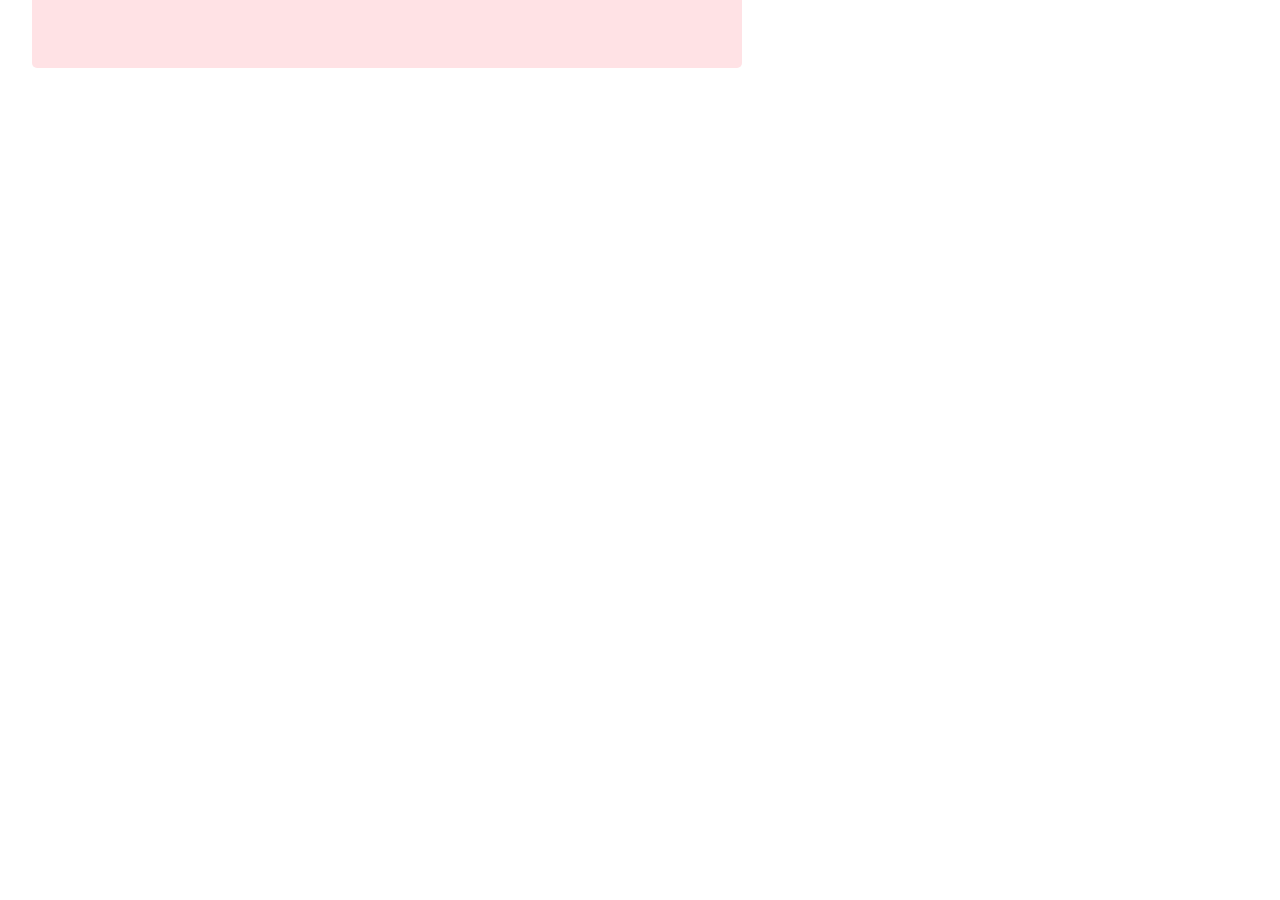
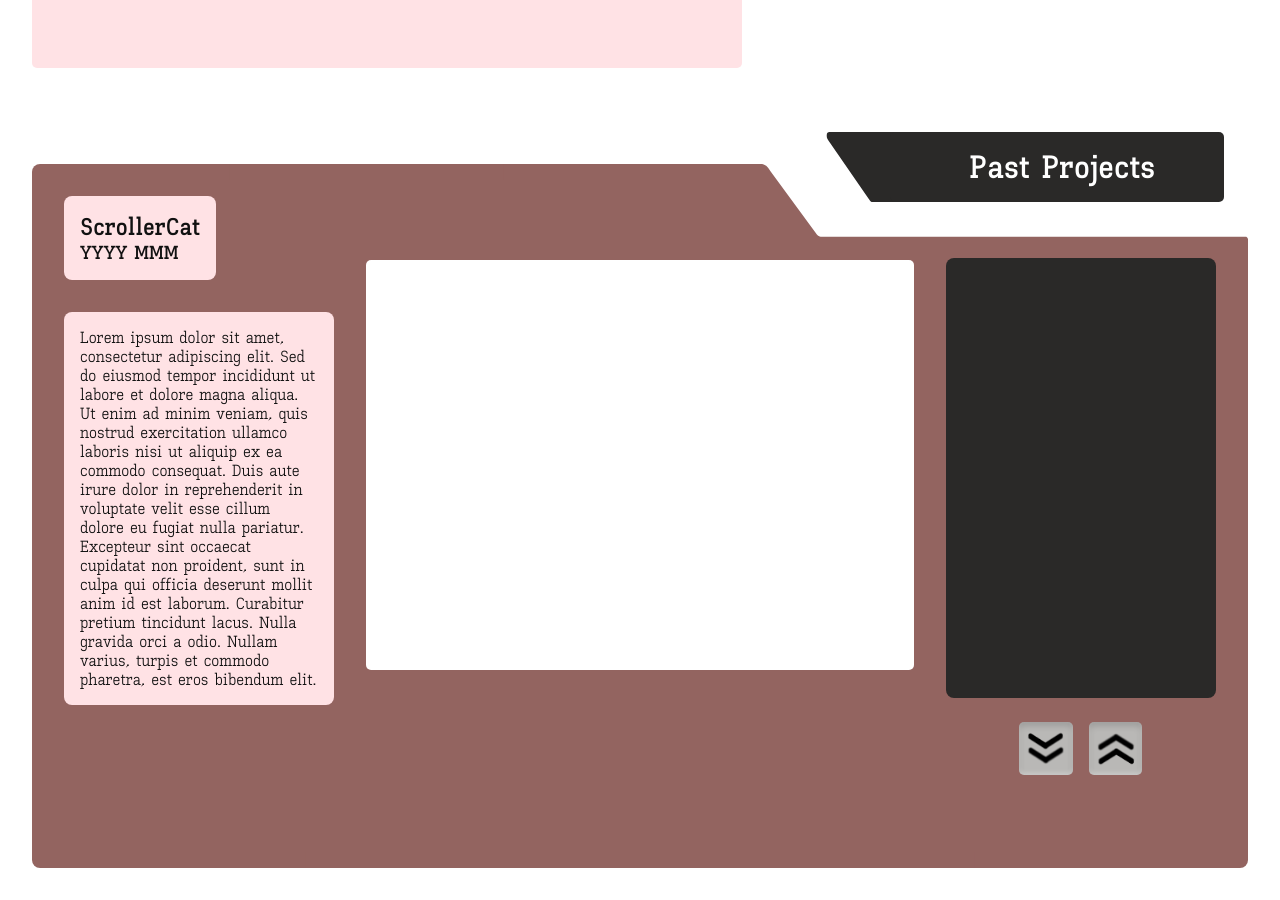
Before and after one commit to JLobbes/my-portfolio, a Next.js app: page / in a window 1280 px wide. Shown: the part 1500-2400 px from the top of the page. Before the commit the page ends 1600 px from the top, so only its background shows below. Built offline with nearby package versions, Linux system fonts and the light colour scheme.

Commit message:
ADD: <PastWorkPokedex /> component, rought cut

```diff
--- a/src/app/page.js
+++ b/src/app/page.js
@@ -4,6 +4,7 @@ import styles from "../styles/page.module.css";
 import Navbar from "../components/Navbar";
 import Hero from "../components/Hero";
 import Skills from "../components/Skills"
+import PastWorkPokedex from "@/components/PastWorkPokedex";
 
 export default function Home() {
   return (
@@ -12,6 +13,7 @@ export default function Home() {
       <main className={styles.main}>
         <Hero />
         <Skills />
+        <PastWorkPokedex />
       </main>
     </div>
   );
--- a/src/components/Hero.js
+++ b/src/components/Hero.js
@@ -7,7 +7,7 @@ export default function Hero() {
     <div className={styles.hero}>
       <div className={styles.nameCardContainer}>
         <div className={styles['hero-logo']}>
-          <img src='/hero_logo.png' />
+          <img src='/images/hero_logo.png' />
         </div>
         <div className={styles.nameCard} >
           <h1>Jared Lobbestael</h1>
--- /dev/null
+++ b/src/components/PastWorkPokedex.js
@@ -0,0 +1,89 @@
+// src/components/PastWorkPokedex.js
+
+"use client"
+
+import { useState } from 'react';
+import styles from '../styles/PastWorkPokedex.module.css';
+
+export default function PastWorkPokedex() {
+  return (
+    <div className={styles.pokedex}>
+
+      <div className={`${styles.panel} ${styles['left-panel']}`}>
+        <div className={`${styles['project-title-block']}`} >
+          <h2 className={`${styles['project-title']}`}>ScrollerCat</h2>
+          <h3 className={`${styles['project-date']}`}>YYYY MMM</h3>
+        </div>
+
+        <div className={`${styles['project-description-block']}`} >
+          <span className={`${styles['project-title']}`}>
+            Lorem ipsum dolor sit amet, consectetur adipiscing elit. Sed do eiusmod tempor incididunt ut labore et dolore magna aliqua. Ut enim ad minim veniam, quis nostrud exercitation ullamco laboris nisi ut aliquip ex ea commodo consequat. Duis aute irure dolor in reprehenderit in voluptate velit esse cillum dolore eu fugiat nulla pariatur. Excepteur sint occaecat cupidatat non proident, sunt in culpa qui officia deserunt mollit anim id est laborum. Curabitur pretium tincidunt lacus. Nulla gravida orci a odio. Nullam varius, turpis et commodo pharetra, est eros bibendum elit.
+          </span>
+        </div>
+
+      </div>
+
+      <div className={`${styles.panel} ${styles['center-panel']}`}>
+        <div className={`${styles['panel-join-mask-top']}`}></div>
+        <div className={`${styles['hidden-spacer']}`}></div>
+        <div className={`${styles['tv-screen']}`}></div>
+      </div>
+
+      <div className={`${styles.panel} ${styles['right-panel']}`}>
+        <div className={`${styles['sectionHeading-cutOut']}`}>
+          <svg viewBox="-7 0 456.9 55" preserveAspectRatio="none" className={styles['cutOut-polygon']}>
+            <path d="
+                 M 2 6
+                 C-2 2-2 1-7 0
+                 L 447 0
+                 C 449 0 450 1 450 3
+                 L 450 55
+                 C 450 51 449 50 447 50
+                 L 48 50
+                 C 46 50 45 49 43 47
+                 Z
+                  "
+                  className={styles.path}
+            />
+          </svg>
+
+          <div className={styles['sectionHeading-wrapper']} >
+            <svg viewBox="0 0 200 50" preserveAspectRatio="none" className={styles['attached-polygon']}>
+              <path d="
+                      M 2 6
+                      C -2 2 1 0 3 0
+                      L 197 0
+                      C 199 0 200 1 200 3
+                      L 200 47
+                      C 200 49 199 50 197 50
+                      L 48 50
+                      C 46 50 45 49 43 47
+                      Z
+                    "
+                    className={styles.path}
+              />
+            </svg>
+            <h1 className={styles.sectionHeading}>Past Projects</h1>
+          </div>
+        </div>
+
+        <div className={`${styles['project-list-wrapper']}`}>
+          <div className={`${styles['project-list']}`}>
+            {/* projects go here */}
+          </div>
+
+          <div className={`${styles['button-container']}`}>
+            <button className={`${styles.button} ${styles['up-button']}`}>
+              <img className={`${styles.img}`} src="images/downward_caret_double_icon.png" />
+            </button>
+            <button className={`${styles.button} ${styles['down-button']}`}>
+              <img className={`${styles.img}`} src="images/downward_caret_double_icon.png" />
+            </button>
+          </div>
+        </div>
+      </div>
+
+      <div className={`${styles['panel-join-mask-bottom']}`}></div>
+    </div>
+  );
+}
--- /dev/null
+++ b/src/styles/PastWorkPokedex.module.css
@@ -0,0 +1,182 @@
+/* src/styles/PastWorkPokedex.css */
+
+.pokedex {
+  position: relative;
+  display: flex;
+  align-items: flex-end;
+  flex-direction: row;
+  height: calc(100vh - 4em);
+  width: auto;
+  margin: 2em 2em 2em 2em;
+  background-color: var(--backgrounds);
+}
+
+.panel {
+  display: flex;
+  flex-direction: column;
+  height: calc(100% - 2em);
+  width: calc(27.5%);
+  border-radius: 8px;
+  background-color: var(--dark-pink);
+}
+
+.panel.left-panel {
+  display: flex;
+  align-items: left;
+}
+
+.project-title-block {
+  display: flex;
+  flex-direction: column;
+  width: fit-content;
+  margin: 2em 0 0 2em;
+  padding: 0 2em 0 2em;
+  border-radius: 8px;
+  padding: 1em;
+  background-color: var(--light-pink);
+}
+
+.project-description-block {
+  display: flex;
+  flex-direction: row;
+  width: calc(100% - 4em);
+  margin: 2em 0 0 2em;
+  border-radius: 8px;
+  padding: 1em;
+  background-color: var(--light-pink);
+}
+
+.panel.center-panel {
+  justify-content: flex-start;
+  width: 45%;
+}
+
+.hidden-spacer {
+  width: 100%;
+  height: 4em;
+}
+
+.tv-screen {
+  width: calc(100%);
+  aspect-ratio: 4 / 3;
+  margin: 1em 0em 1em 0em;
+  border-radius: 5px;
+  background-color: var(--background);
+}
+
+.panel-join-mask-top {
+  height: 1em;
+  width: 50%;
+  transform: translate(-50%);
+  background-color: var(--dark-pink);
+  z-index: 9999;
+}
+
+.panel-join-mask-bottom {
+  position: absolute;
+  left: 50%;
+  bottom: 0;
+  transform: translate(-50%, 0);
+  height: 1em;
+  width: 55%; /* Spread beyond center panel boundaries */
+  background-color: var(--dark-pink);
+  z-index: 9999;
+}
+
+.sectionHeading-cutOut {
+  width: 100%;
+  padding: 0 0 0 0;
+  border-radius: 5px;
+  background-color: var(--background);
+}
+
+.cutOut-polygon {
+  position: absolute;
+  right: 0em;
+  width: 40%;
+  height: 5em;
+  z-index: 9998;
+}
+
+.cutOut-polygon .path {
+  fill: var(--background);
+}
+
+.sectionHeading-wrapper {
+  width: 100%;
+  height: auto;
+}
+
+.sectionHeading {
+  position: relative;
+  width: calc(100% + 0em);
+  height: auto;
+  transform: translate(-0.75em, -1em);
+  padding: 0.5em 0 0.5em 0;
+  text-align: left;
+  text-indent: 2.5em;
+  color: var(--background);
+  border-radius: 5px;
+  background-color: var(--darkest-blue);
+  z-index: 9999;
+}
+
+.attached-polygon {
+  position: absolute;
+  transform: translate(-45%, -2em);
+  width: 16%;
+  height: 4.4em;
+  z-index: 9998;
+}
+
+.attached-polygon .path {
+  fill: var(--darkest-blue);
+}
+
+.project-list-wrapper {
+  display: flex;
+  flex-direction: column;
+  width: 100%;
+  height: 100%;
+}
+
+.project-list {
+  display: flex;
+  flex-direction: column;
+  width: calc(100% - 4em);
+  height: 75%;
+  margin: 1.5em 2em 1.5em 2em;
+  border-radius: 8px;
+  background-color: var(--darkest-blue);
+}
+
+.button-container {
+  display: flex;
+  flex-direction: row;
+  justify-content: center;
+  align-items: flex-start;
+  gap: 1em;
+  height: 25%;
+  margin: 0 0em 0 0;
+}
+
+.button-container .button {
+  width: 4em;
+  height: 4em;
+  border: none;
+  border-radius: 5px;
+  background-color: var(--gray);
+  box-shadow: inset 0 4px 6px rgba(0, 0, 0, 0.15),
+              inset 0 -2px 4px rgba(255, 255, 255, 0.3);
+  cursor: pointer;
+}
+
+.button .img {
+  width: 100%;
+  height: auto;
+  padding: 0.25em;
+}
+
+.down-button .img {
+  transform: rotate(180deg);
+}
--- a/src/styles/globals.css
+++ b/src/styles/globals.css
@@ -6,6 +6,8 @@
   --light-pink: #FFE2E5;
   --pink: #FFCED3;
   --dark-pink:  #936460;
+  --darkest-blue: #2A2928;
+  --gray: #B9B8B6;
 }
 
 @font-face {
```
Also changed, not shown: public/images/downward_caret_double_icon.png (added), public/images/hero_logo.png (renamed from public/hero_logo.png).
